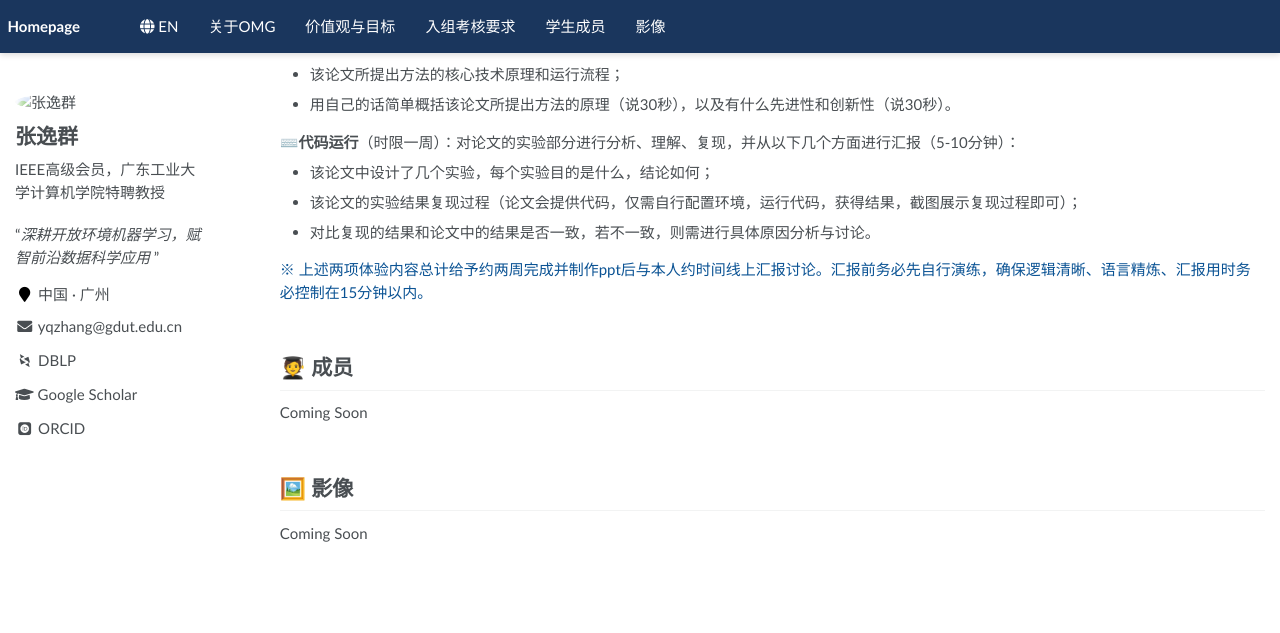
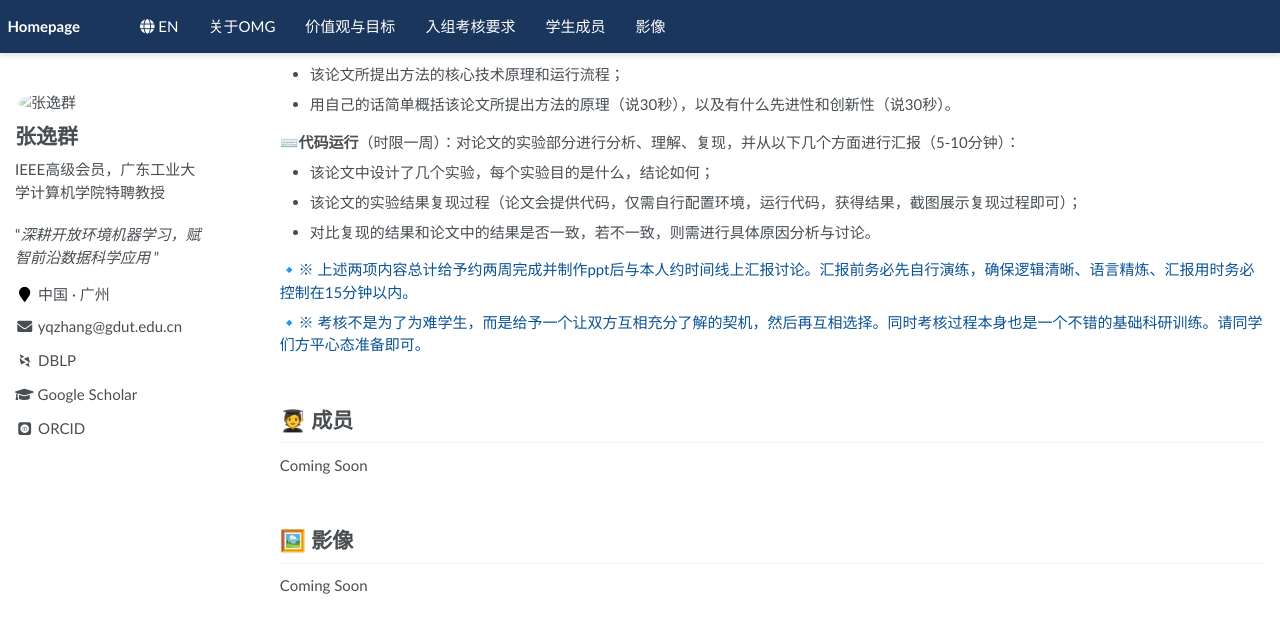
Before and after one commit to yqzhang-Zz/zh-OMG, a Jekyll site: the page built from _pages/about.md, in a window 1280 px wide and 900 px high, scrolled down 1769 px. Shown: the top 633 px of the window. Built offline with Jekyll 4.4.1, drawn with Linux system fonts in a browser that asks for light colours; some web fonts are replaced.

Commit message:
Update about.md

```diff
--- a/_pages/about.md
+++ b/_pages/about.md
@@ -91,8 +91,9 @@ OMG具体研究方向可参考本人主页所列论文和科研课题。组内**
 
 - 对比复现的结果和论文中的结果是否一致，若不一致，则需进行具体原因分析与讨论。
 
-<span style="color: #0b5394">※ 上述两项体验内容总计给予约两周完成并制作ppt后与本人约时间线上汇报讨论。汇报前务必先自行演练，确保逻辑清晰、语言精炼、汇报用时务必控制在15分钟以内。</span>
+🔹<span style="color: #0b5394">※ 上述两项内容总计给予约两周完成并制作ppt后与本人约时间线上汇报讨论。汇报前务必先自行演练，确保逻辑清晰、语言精炼、汇报用时务必控制在15分钟以内。</span>
 
+🔹<span style="color: #0b5394">※ 考核不是为了为难学生，而是给予一个让双方互相充分了解的契机，然后再互相选择。同时考核过程本身也是一个不错的基础科研训练。请同学们方平心态准备即可。</span>
 
 
 <span class='anchor' id='OMG-members'></span>
```
